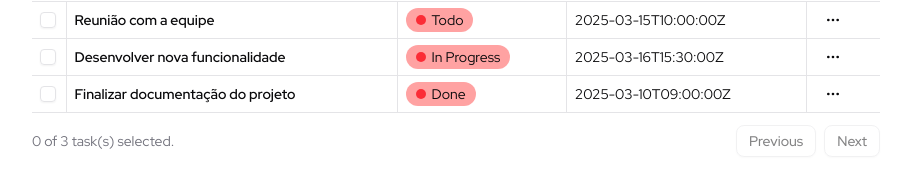
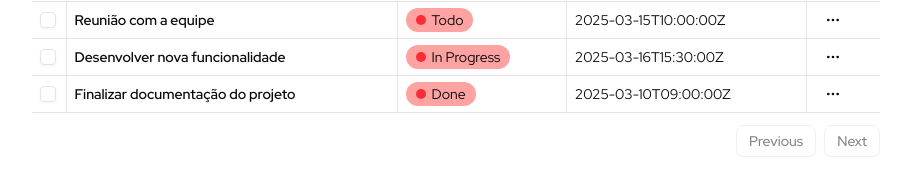
Before and after one commit to aridanpantoja/dvexbit-test, a Next.js app: page / in a window 1280 px wide. Shown: the part 447-642 px from the top of the page, without its empty margins (184-1095 px from the left). Built offline with nearby package versions, Linux system fonts and the light colour scheme; data requests are answered from the project's data file.

Commit message:
refactor: remove row selection feature

```diff
--- a/src/components/data-table/index.tsx
+++ b/src/components/data-table/index.tsx
@@ -72,11 +72,6 @@ export function DataTable<TData, TValue>({
         </TableBody>
       </Table>
 
-      <div className="flex items-center justify-between">
-        <div className="text-muted-foreground flex-1 text-sm">
-          {table.getFilteredSelectedRowModel().rows.length} of{' '}
-          {table.getFilteredRowModel().rows.length} task(s) selected.
-        </div>
       <div className="flex items-center justify-end space-x-2">
         <Button
           variant="outline"
@@ -96,6 +91,5 @@ export function DataTable<TData, TValue>({
         </Button>
       </div>
     </div>
-    </div>
   )
 }
--- a/src/hooks/use-table.tsx
+++ b/src/hooks/use-table.tsx
@@ -7,7 +7,6 @@ import {
   getFilteredRowModel,
   getPaginationRowModel,
   getSortedRowModel,
-  RowSelectionState,
   SortingState,
   useReactTable,
 } from '@tanstack/react-table'
@@ -17,15 +16,12 @@ export function useTable<TData, TValue>(
   data: TData[],
   columns: ColumnDef<TData, TValue>[],
 ) {
-  const [rowSelection, setRowSelection] = useState<RowSelectionState>({})
   const [columnFilters, setColumnFilters] = useState<ColumnFiltersState>([])
   const [sorting, setSorting] = useState<SortingState>([])
 
   const table = useReactTable({
     data,
     columns,
-    enableRowSelection: true,
-    onRowSelectionChange: setRowSelection,
     onColumnFiltersChange: setColumnFilters,
     onSortingChange: setSorting,
     getFilteredRowModel: getFilteredRowModel(),
@@ -35,9 +31,8 @@ export function useTable<TData, TValue>(
     state: {
       sorting,
       columnFilters,
-      rowSelection,
     },
   })
 
-  return { table, rowSelection, columnFilters, sorting }
+  return { table, columnFilters, sorting }
 }
```
Lines whose indentation alone changed are shown as unchanged.
